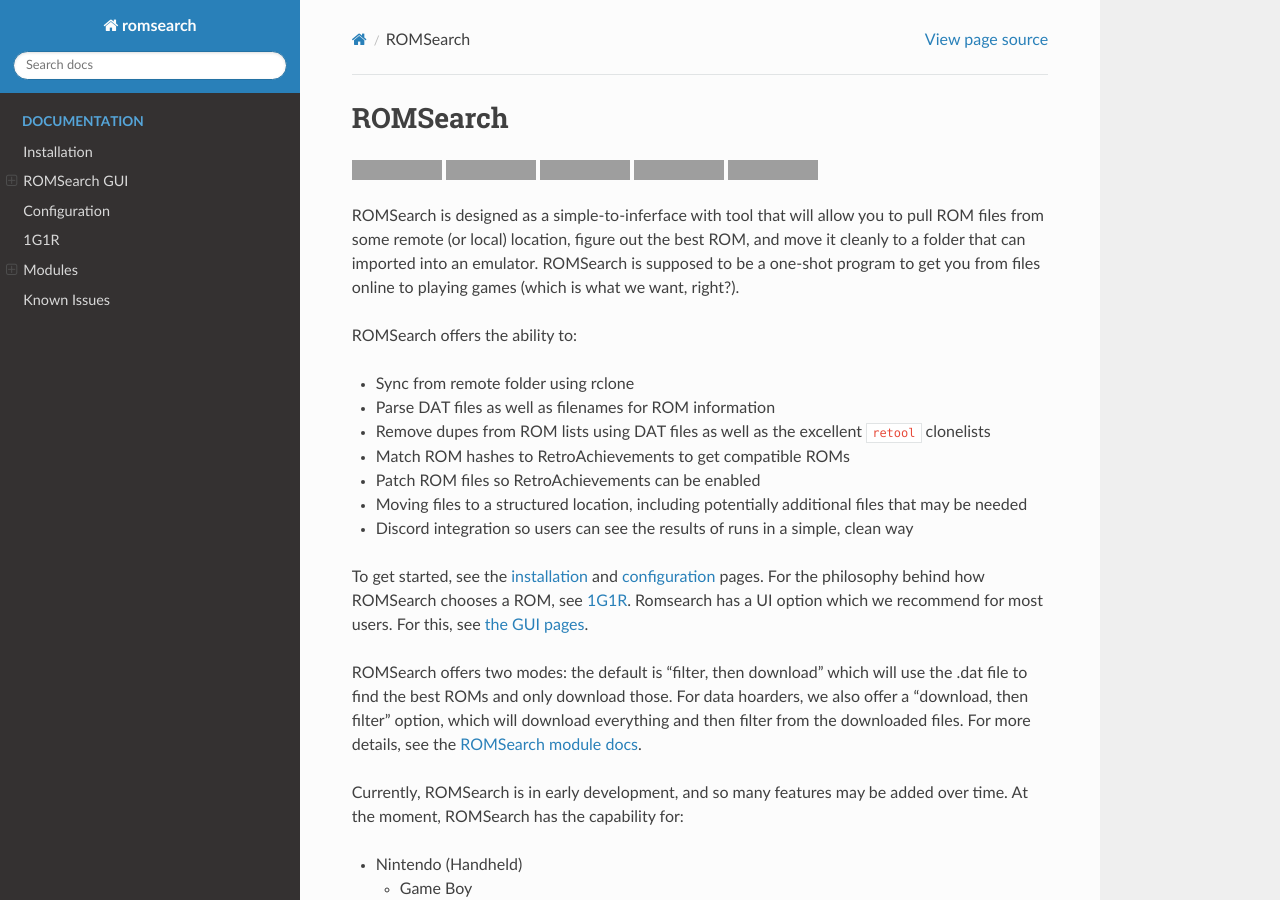
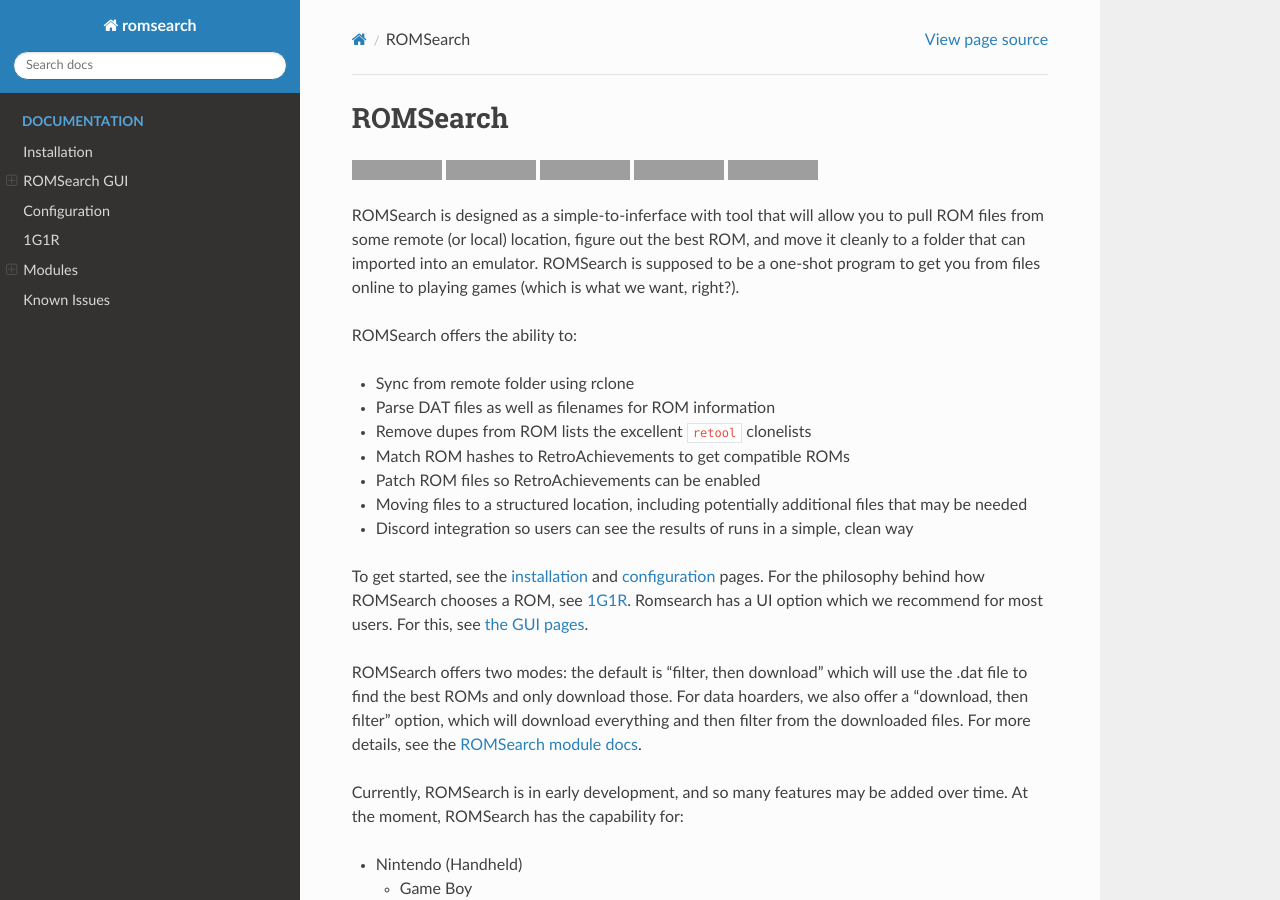
Before and after one commit to bbtufty/romsearch, a Sphinx documentation site: the page built from docs/intro.rst, in a window 1280 px wide and 900 px high. Built offline with Sphinx 7.4.7 and the Read the Docs theme 3.1.0, drawn with Linux system fonts in a browser that asks for light colours; pages that are not in the unit, such as notebooks, are missing from menus; grey boxes are pictures that could not be loaded.

Commit message:
Remove reference to dat dupes in docs

```diff
--- a/docs/intro.rst
+++ b/docs/intro.rst
@@ -20,7 +20,7 @@
 
 * Sync from remote folder using rclone
 * Parse DAT files as well as filenames for ROM information
-* Remove dupes from ROM lists using DAT files as well as the excellent ``retool`` clonelists
+* Remove dupes from ROM lists the excellent ``retool`` clonelists
 * Match ROM hashes to RetroAchievements to get compatible ROMs
 * Patch ROM files so RetroAchievements can be enabled
 * Moving files to a structured location, including potentially additional files that may be needed
```
Also changed, not shown: README.md (+1 -1 lines).
